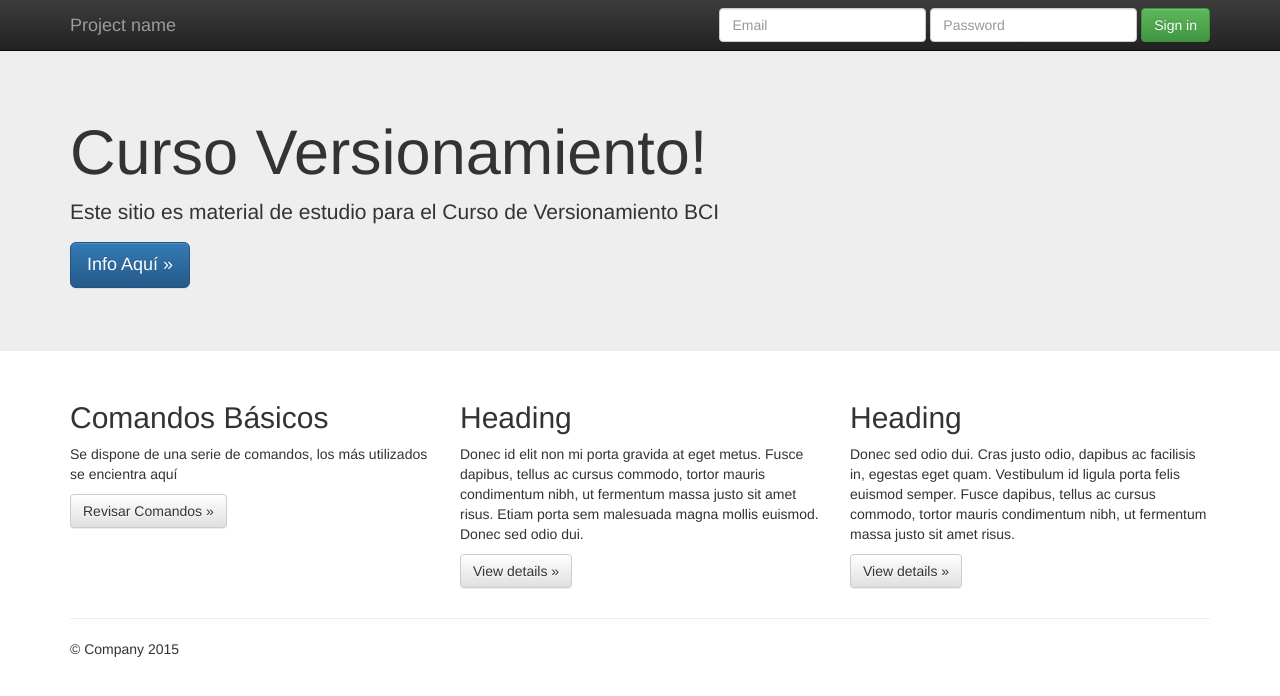
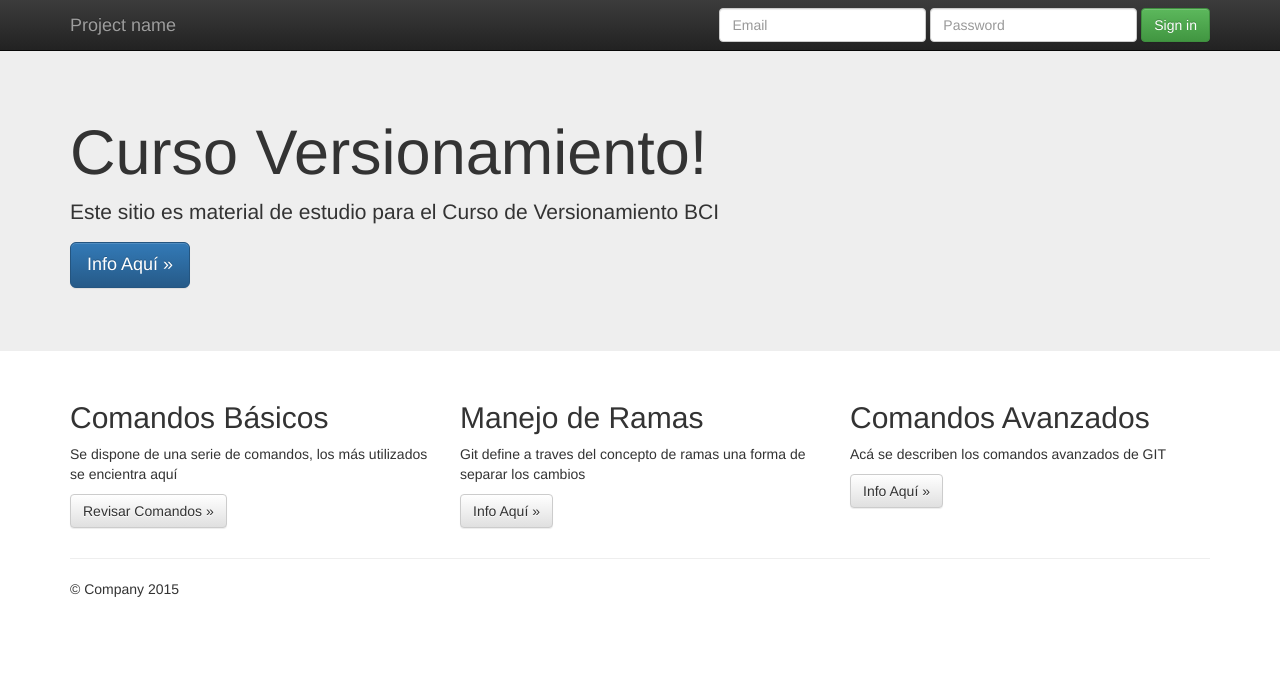
Before and after one commit to RichyMadrid/Trabajo2_Richard_Ureta, a plain HTML site: page index.html in a window 1280 px wide. Drawn offline with nearby package versions, Linux system fonts and the light colour scheme.

Commit message:
se agrega Index

```diff
--- a/index.html
+++ b/index.html
@@ -70,14 +70,14 @@
           <p><a class="btn btn-default" href="#" role="button">Revisar Comandos &raquo;</a></p>
         </div>
         <div class="col-md-4">
-          <h2>Heading</h2>
-          <p>Donec id elit non mi porta gravida at eget metus. Fusce dapibus, tellus ac cursus commodo, tortor mauris condimentum nibh, ut fermentum massa justo sit amet risus. Etiam porta sem malesuada magna mollis euismod. Donec sed odio dui. </p>
-          <p><a class="btn btn-default" href="#" role="button">View details &raquo;</a></p>
+          <h2>Manejo de Ramas</h2>
+          <p>Git define a traves del concepto de ramas una forma de separar los cambios</p>
+          <p><a class="btn btn-default" href="#" role="button">Info Aquí &raquo;</a></p>
        </div>
         <div class="col-md-4">
-          <h2>Heading</h2>
-          <p>Donec sed odio dui. Cras justo odio, dapibus ac facilisis in, egestas eget quam. Vestibulum id ligula porta felis euismod semper. Fusce dapibus, tellus ac cursus commodo, tortor mauris condimentum nibh, ut fermentum massa justo sit amet risus.</p>
-          <p><a class="btn btn-default" href="#" role="button">View details &raquo;</a></p>
+          <h2>Comandos Avanzados</h2>
+          <p>Acá se describen los comandos avanzados de GIT</p>
+          <p><a class="btn btn-default" href="#" role="button">Info Aquí &raquo;</a></p>
         </div>
       </div>
 
```
